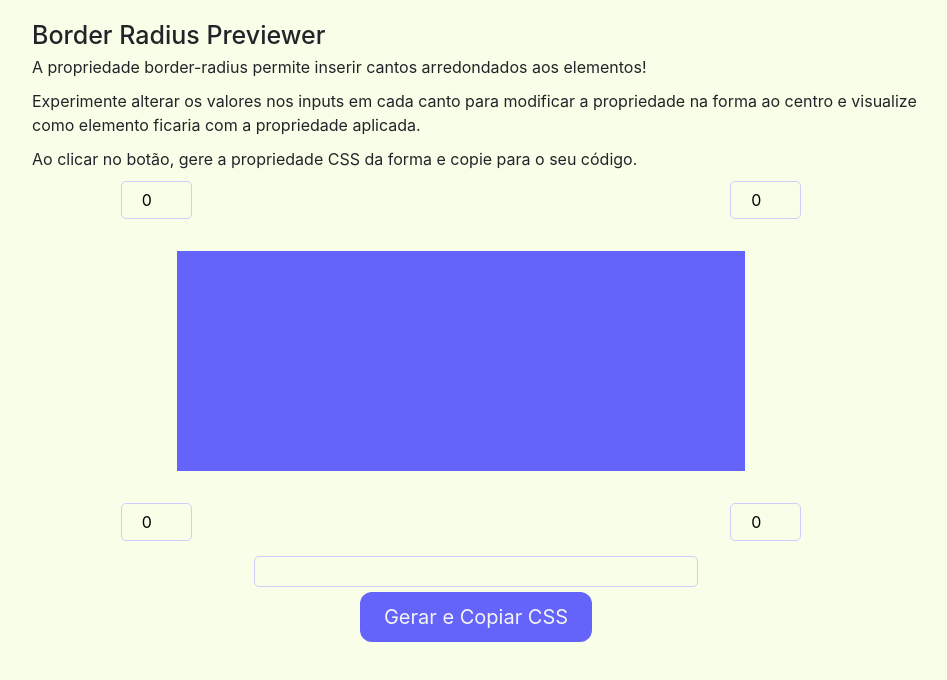
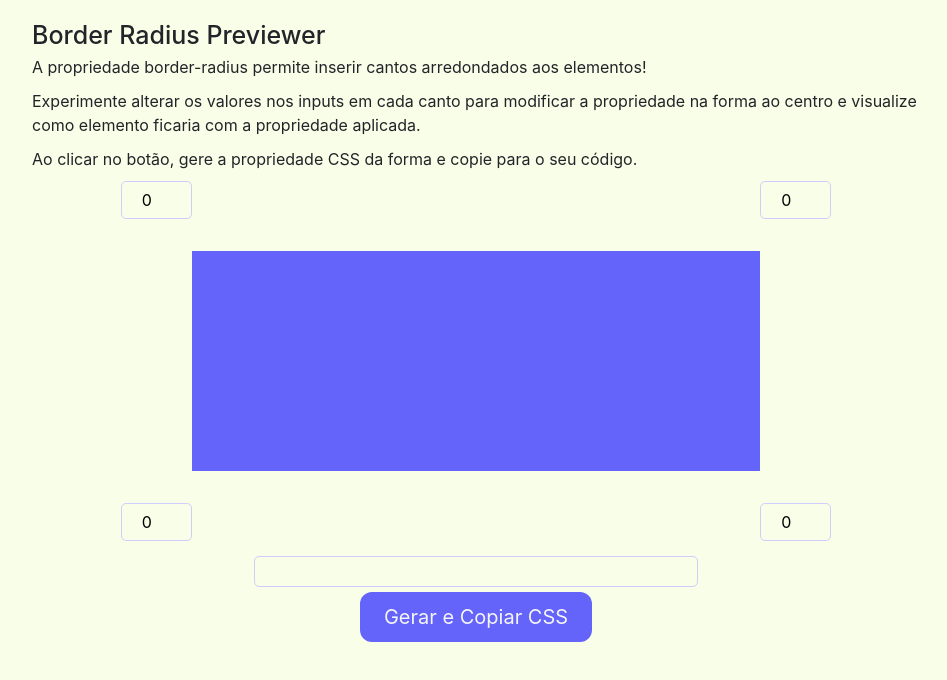
Before and after one commit to lucasmartins96/border-radius-previewer, a React (Create React App) app: page / in a window 1280 px wide. Shown: the top 680 px of the page, without its empty margins (164-1111 px from the left). Built offline with nearby package versions, Linux system fonts and the light colour scheme.

Commit message:
trocando o elemento da forma de div pra canvas

```diff
--- a/src/components/Shape.jsx
+++ b/src/components/Shape.jsx
@@ -9,8 +9,7 @@ function Shape({
   borderBottomRightRadius,
 }) {
   return (
-    <div
-      className="row my-4"
+    <canvas
       id="shape"
       style={{
         borderTopLeftRadius,
```
